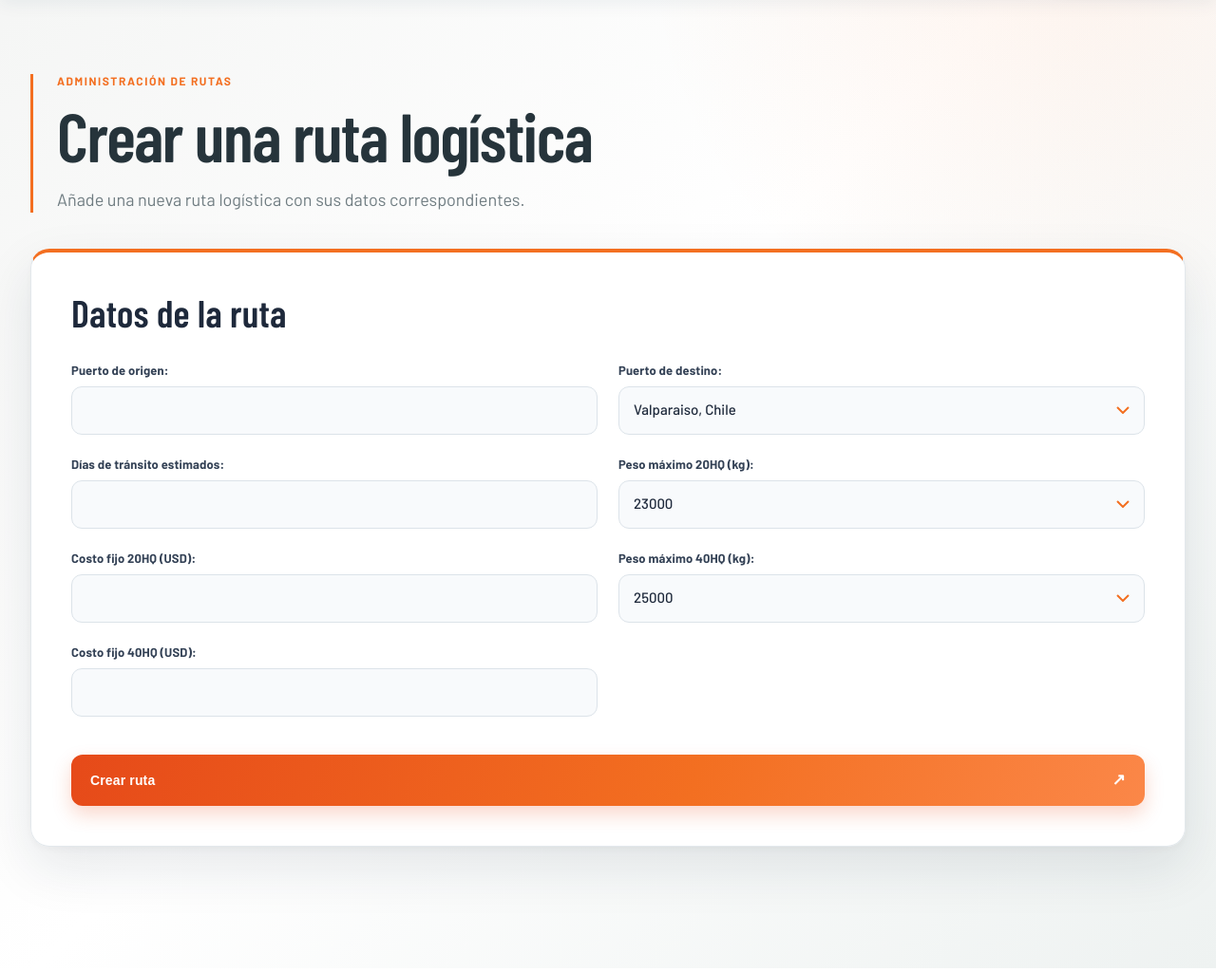
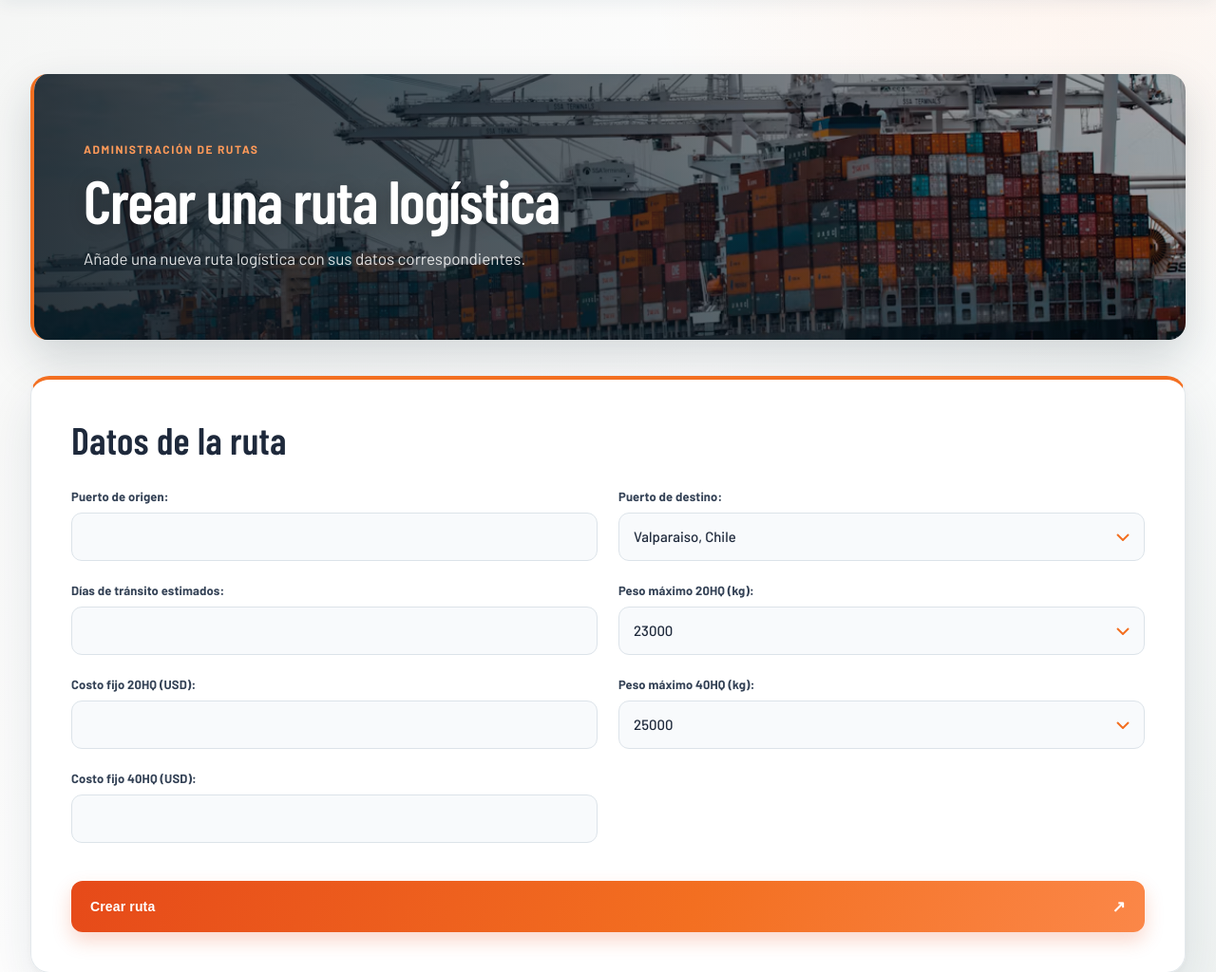
Before and after one commit to Multi-Fruit/Cotizador-Importacion-CINTAC-Final, a Django app: template templates/CRUD/crear.html in a window 1280 px wide. Shown: the part 85-1109 px from the top of the page at 95% size. Run offline with Django 5.2, Linux system fonts and the light colour scheme; the template is opened without the code that fills it: values that come from a table or form of the project are taken from there, others are empty.

Commit message:
agregando un banner a los formularios y historial

```diff
--- a/ProyectoFinal/static/CSS/cintac.css
+++ b/ProyectoFinal/static/CSS/cintac.css
@@ -940,3 +940,66 @@ h2 { font-size:clamp(35px,4vw,53px); letter-spacing:.005em; }
         grid-column:auto;
     }
 }
+.cotizador-page .quote-banner {
+    position:relative;
+    display:flex;
+    width:100%;
+    max-width:none;
+    min-height:280px;
+    flex-direction:column;
+    justify-content:center;
+    overflow:hidden;
+    margin-bottom:38px;
+    border-left:4px solid var(--orange);
+    border-radius:18px;
+    padding:38px clamp(24px, 5vw, 52px);
+    box-shadow:0 20px 48px rgba(21, 43, 55, .18);
+    isolation:isolate;
+}
+.cotizador-page .quote-banner:before {
+    position:absolute;
+    z-index:-1;
+    inset:0;
+    content:"";
+    background-image:
+        linear-gradient(90deg, rgba(8, 24, 34, .82), rgba(8, 24, 34, .62) 50%, rgba(8, 24, 34, .28)),
+        var(--quote-banner-image);
+    background-position:center, center 56%;
+    background-size:cover;
+    background-repeat:no-repeat;
+    transform:scale(1.015);
+}
+.cotizador-page .quote-banner .eyebrow {
+    color:#ff9a59;
+}
+.cotizador-page .quote-banner h1 {
+    max-width:760px;
+    color:#fff;
+    font-size:clamp(42px, 5.5vw, 64px);
+    line-height:1;
+    text-shadow:0 2px 18px rgba(0, 0, 0, .22);
+}
+.cotizador-page .quote-banner > p:last-child {
+    max-width:600px;
+    margin-top:16px;
+    color:rgba(255, 255, 255, .86);
+    font-size:17px;
+    line-height:1.55;
+}
+@media (max-width:640px) {
+    .cotizador-page .quote-banner {
+        min-height:250px;
+        margin-bottom:26px;
+        border-radius:15px;
+        padding:30px 22px;
+    }
+    .cotizador-page .quote-banner:before {
+        background-position:center, 58% center;
+    }
+    .cotizador-page .quote-banner h1 {
+        font-size:clamp(40px, 10vw, 50px);
+    }
+    .cotizador-page .quote-banner > p:last-child {
+        font-size:15px;
+    }
+}
--- a/templates/CRUD/crear.html
+++ b/templates/CRUD/crear.html
@@ -6,7 +6,7 @@
     <meta name="viewport" content="width=device-width, initial-scale=1.0">
     <meta name="description" content="Crear una ruta logística CINTAC.">
     <title>Crear ruta | CINTAC</title>
-    <link rel="stylesheet" href="{% static 'CSS/cintac.css' %}?v=cotizador-workflow-1">
+    <link rel="stylesheet" href="{% static 'CSS/cintac.css' %}?v=cotizador-workflow-2">
 </head>
 <body class="quote-page cotizador-page">
     <header class="quote-header">
@@ -26,7 +26,7 @@
     </header>
 
     <main class="quote-main container">
-        <section class="quote-intro">
+        <section class="quote-intro quote-banner" style="--quote-banner-image: url('{% static 'images/MainCintac/fotopuerto.avif' %}')">
             <p class="eyebrow orange">ADMINISTRACIÓN DE RUTAS</p>
             <h1>Crear una ruta logística</h1>
             <p>Añade una nueva ruta logística con sus datos correspondientes.</p>
--- a/templates/CRUD/editar.html
+++ b/templates/CRUD/editar.html
@@ -6,7 +6,7 @@
     <meta name="viewport" content="width=device-width, initial-scale=1.0">
     <meta name="description" content="Editar una ruta logística CINTAC.">
     <title>Editar ruta | CINTAC</title>
-    <link rel="stylesheet" href="{% static 'CSS/cintac.css' %}?v=cotizador-workflow-1">
+    <link rel="stylesheet" href="{% static 'CSS/cintac.css' %}?v=cotizador-workflow-2">
 </head>
 <body class="quote-page cotizador-page">
     <header class="quote-header">
@@ -26,7 +26,7 @@
     </header>
 
     <main class="quote-main container">
-        <section class="quote-intro">
+        <section class="quote-intro quote-banner" style="--quote-banner-image: url('{% static 'images/MainCintac/fotopuerto.avif' %}')">
             <p class="eyebrow orange">ADMINISTRACIÓN DE RUTAS</p>
             <h1>Editar una ruta logística</h1>
             <p>Actualiza los datos de la ruta y sus tarifas de contenedor.</p>
--- a/templates/Cotizador/cotizador.html
+++ b/templates/Cotizador/cotizador.html
@@ -6,7 +6,7 @@
     <meta name="viewport" content="width=device-width, initial-scale=1.0">
     <meta name="description" content="Cotizador de transporte marítimo CINTAC.">
     <title>Cotizador | CINTAC</title>
-    <link rel="stylesheet" href="{% static 'CSS/cintac.css' %}?v=cotizador-workflow-1">
+    <link rel="stylesheet" href="{% static 'CSS/cintac.css' %}?v=cotizador-workflow-2">
 </head>
 <body class="quote-page cotizador-page">
     <header class="quote-header">
@@ -34,7 +34,7 @@
     </header>
 
     <main class="quote-main container">
-        <section class="quote-intro">
+        <section class="quote-intro quote-banner" style="--quote-banner-image: url('{% static 'images/MainCintac/fotopuerto.avif' %}')">
             <p class="eyebrow orange">COTIZADOR CINTAC</p>
             <h1>Calcula tu transporte</h1>
             <p>Ingresa los datos de la carga para estimar la cantidad de contenedores y el costo de envío.</p>
--- a/templates/Cotizador/historial.html
+++ b/templates/Cotizador/historial.html
@@ -6,7 +6,7 @@
     <meta name="viewport" content="width=device-width, initial-scale=1.0">
     <meta name="description" content="Historial de cotizaciones CINTAC.">
     <title>Historial | CINTAC</title>
-    <link rel="stylesheet" href="{% static 'CSS/cintac.css' %}?v=cotizador-workflow-1">
+    <link rel="stylesheet" href="{% static 'CSS/cintac.css' %}?v=cotizador-workflow-2">
 </head>
 <body class="quote-page cotizador-page">
     <header class="quote-header">
@@ -26,7 +26,7 @@
     </header>
 
     <main class="quote-main container">
-        <section class="quote-intro">
+        <section class="quote-intro quote-banner" style="--quote-banner-image: url('{% static 'images/MainCintac/fotopuerto.avif' %}')">
             <p class="eyebrow orange">COTIZADOR CINTAC</p>
             <h1>Historial de cotizaciones</h1>
             <p>Consulta todas las cotizaciones generadas anteriormente.</p>
--- a/templates/Cotizador/informe.html
+++ b/templates/Cotizador/informe.html
@@ -6,7 +6,7 @@
     <meta name="viewport" content="width=device-width, initial-scale=1.0">
     <meta name="description" content="Generador de informe de cotización CINTAC.">
     <title>Informe | CINTAC</title>
-    <link rel="stylesheet" href="{% static 'CSS/cintac.css' %}?v=cotizador-workflow-1">
+    <link rel="stylesheet" href="{% static 'CSS/cintac.css' %}?v=cotizador-workflow-2">
 </head>
 <body class="quote-page cotizador-page">
     <header class="quote-header">
@@ -19,7 +19,7 @@
     </header>
 
     <main class="quote-main container">
-        <section class="quote-intro">
+        <section class="quote-intro quote-banner" style="--quote-banner-image: url('{% static 'images/MainCintac/fotopuerto.avif' %}')">
             <p class="eyebrow orange">INFORME CINTAC</p>
             <h1>Genera tu informe</h1>
             <p>Confirma la generación del informe de tu cotización.</p>
```
Also changed, not shown: ProyectoFinal/static/images/MainCintac/fotopuerto.avif (added), db.sqlite3.
